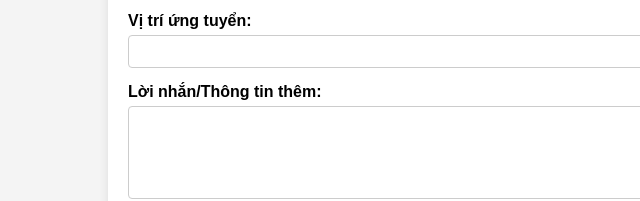
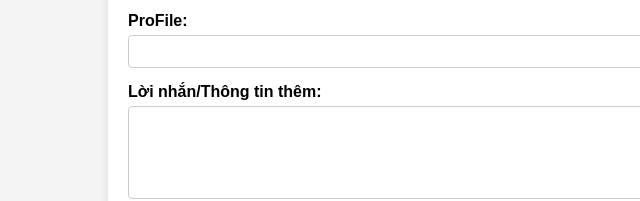
Before and after one commit to laplanhlung/web_tuyen_dung, a plain HTML site: page tuyen-dung.html in a window 1280 px wide. Shown: the part 436-637 px from the top of the page, 0-640 px from the left. Drawn offline with Linux system fonts and the light colour scheme.

Commit message:
Update tuyen-dung.html

```diff
--- a/tuyen-dung.html
+++ b/tuyen-dung.html
@@ -106,7 +106,7 @@
       </div>
 
       <div class="form-group">
-        <label for="position">Vị trí ứng tuyển:</label>
+        <label for="position">ProFile:</label>
         <input type="text" id="position" name="position">
       </div>
 
```
